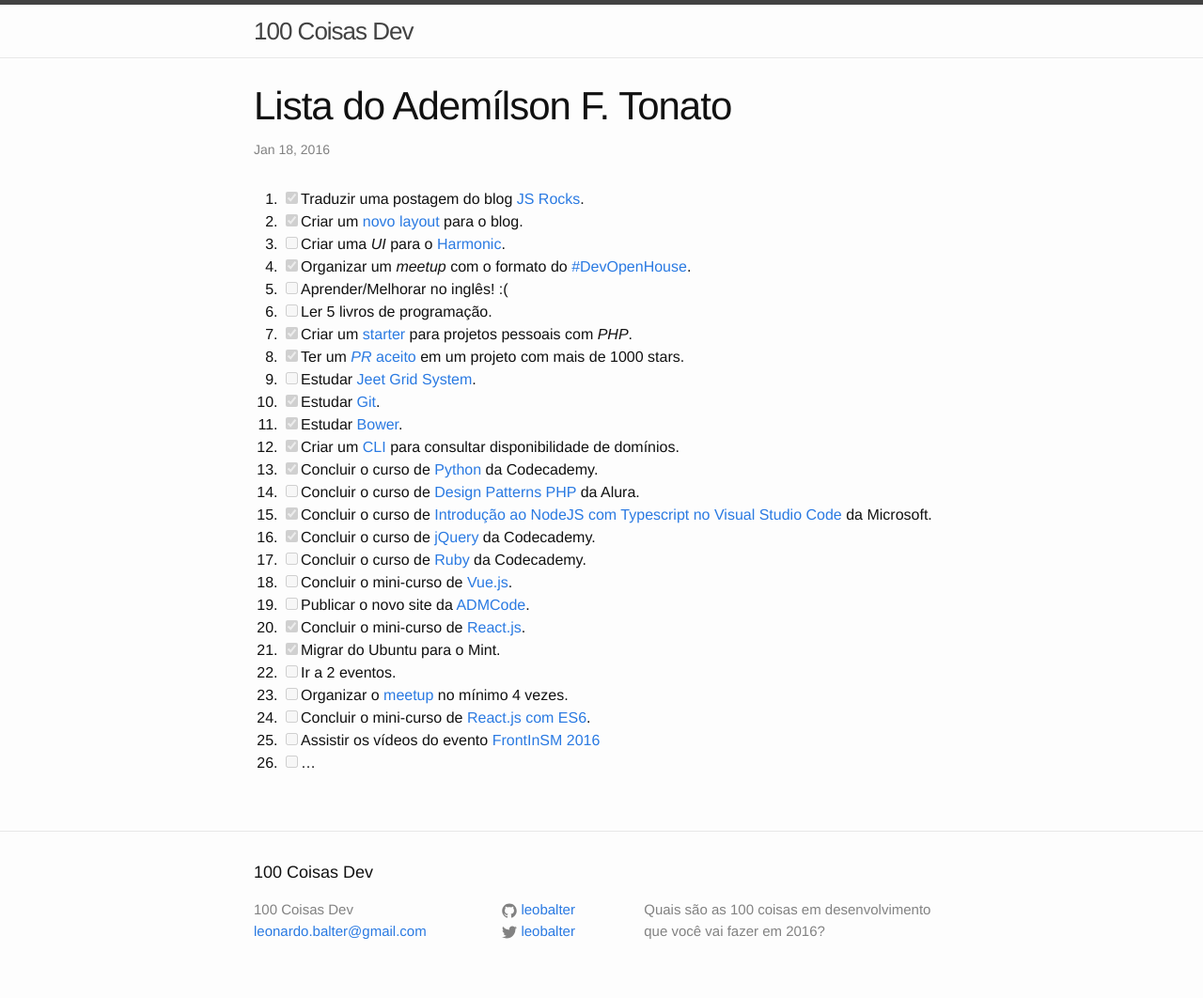
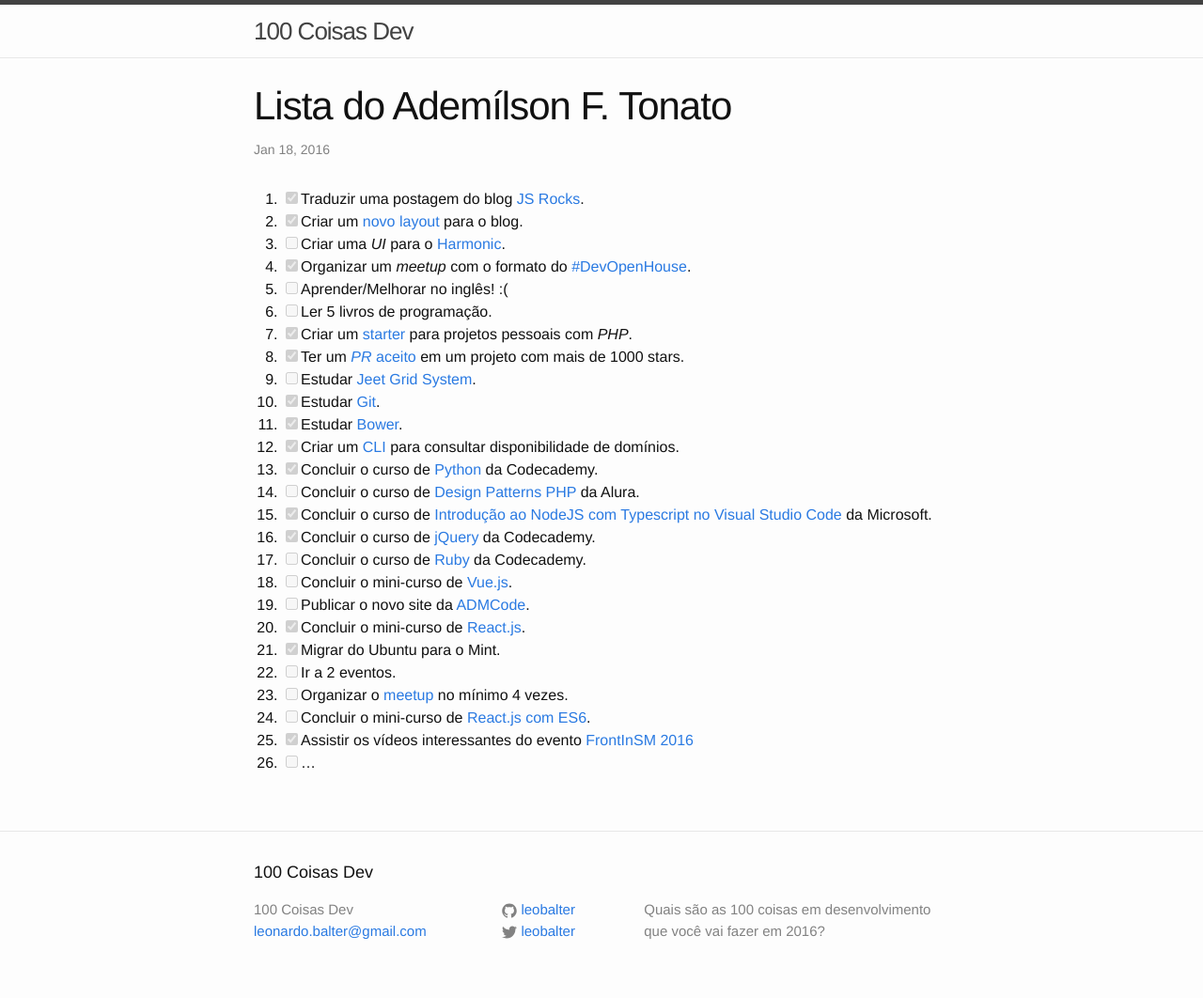
Before and after one commit to leobalter/100-coisas-dev, a Jekyll site: the page built from _posts/listas/2016-01-18-ftonato.markdown, in a window 1280 px wide. Shown: the whole page at 94% size. Built offline with Jekyll 4.4.1, drawn with Linux system fonts in a browser that asks for light colours.

Commit message:
Adicionar a conclusão do FrontInSM 2016

```diff
--- a/_posts/listas/2016-01-18-ftonato.markdown
+++ b/_posts/listas/2016-01-18-ftonato.markdown
@@ -29,5 +29,5 @@ categories: listas
 22. [ ] Ir a 2 eventos.
 23. [ ] Organizar o [meetup](https://github.com/ftonato/meetup) no mínimo 4 vezes.
 24. [ ] Concluir o mini-curso de [React.js com ES6](http://jscasts.teachable.com/courses/react-js-com-es6).
-25. [ ] Assistir os vídeos do evento [FrontInSM 2016](https://www.youtube.com/playlist?list=PLg2lQYZDBwOSIaYbxJ5hLYfxkUZndjyAg)
+25. [x] Assistir os vídeos interessantes do evento [FrontInSM 2016](https://www.youtube.com/playlist?list=PLg2lQYZDBwOSIaYbxJ5hLYfxkUZndjyAg)
 26. [ ] ...
```
